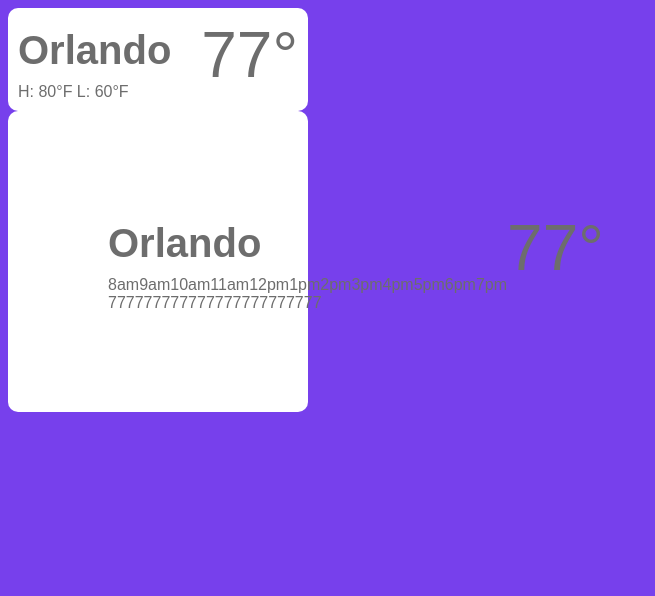
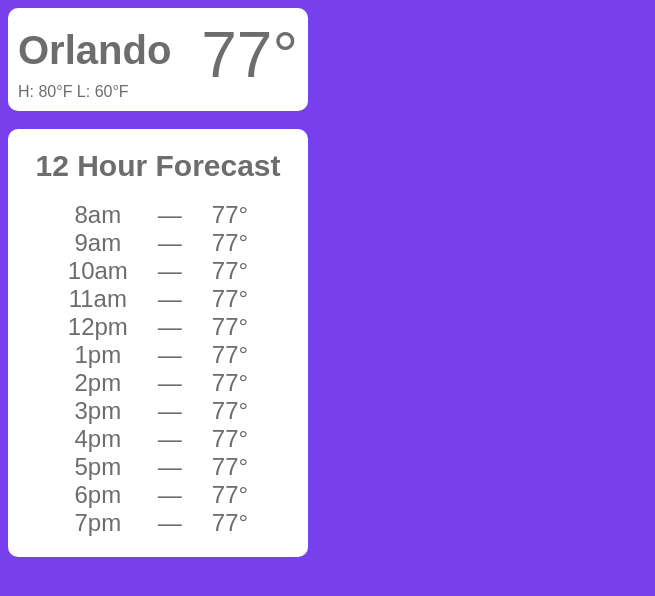
Before and after one commit to brooksmckinley/weather, a React (Create React App) app in the folder frontend/: page /test in a window 1280 px wide. Shown: the top 596 px of the page, without its empty margins (0-655 px from the left). Built offline with nearby package versions, Linux system fonts and the light colour scheme.

Commit message:
Finished forecast card component

```diff
--- a/frontend/src/App.js
+++ b/frontend/src/App.js
@@ -50,7 +50,8 @@ function App() {
 function Test() {
   return <div style={{maxWidth: "300px"}}>
     <CityCard cityName="Orlando" highTemp={80} lowTemp={60} currentTemp={77} />
-    <ForecastCard cityName="Orlando" currentTemp={77} hourTimes={['8am', '9am', '10am', '11am', '12pm', '1pm', '2pm','3pm','4pm','5pm','6pm','7pm']} hourTemps={['77', '77', '77', '77', '77', '77', '77', '77','77', '77','77', '77']}/>
+    <br></br>
+    <ForecastCard hourTimes={['8am', '9am', '10am', '11am', '12pm', '1pm', '2pm','3pm','4pm','5pm','6pm','7pm']} hourWeather={['—','—','—','—','—','—','—','—','—','—','—','—']} hourTemps={['77', '77', '77', '77', '77', '77', '77', '77','77', '77','77', '77']}/>
   </div>;
 }
 
--- a/frontend/src/components/ForecastCard.css
+++ b/frontend/src/components/ForecastCard.css
@@ -1,27 +1,35 @@
 .forecastCard {
     background-color: white;
     border-radius: 10px;
-    padding: 100px;
-    display: flex;
+    padding: 20px;
     justify-content: space-between;
     font-family: sans-serif;
     color: #6D6D6D;
 }
 
-.cityName {
-    font-size: 40px;
-    font-weight: bold;
-    padding-top: 10px;
-    padding-bottom: 10px;
+.forecastTitle {
+    font-size: 30px;
+    text-align: center;
+}
+
+.forecastContents {
+    margin:auto;
+    text-align: center;
 }
 
 .hourTimes {
-    font-size: 16px;
+    font-size: 24px;
+    display: inline-block;
+    text-align: center;
 }
 .hourTemps {
-    font-size: 16px;
+    font-size: 24px;
+    display: inline-block;
+    margin-left:30px;
 }
 
-.currentTemp {
-    font-size: 64px;
+.hourWeather {
+    font-size: 24px;
+    display: inline-block;
+    margin-left:30px;
 }
--- a/frontend/src/components/ForecastCard.js
+++ b/frontend/src/components/ForecastCard.js
@@ -1,21 +1,22 @@
 import './ForecastCard.css';
 
-function ForecastCard({cityName, currentTemp, hourTimes, hourTemps}) {
 
+function ForecastCard({hourTimes, hourWeather, hourTemps}) {
     return <div className="forecastCard">
-        <div>
-            <div className="cityName">
-                {cityName}
+        <div className="forecastTitle">
+                <b>12 Hour Forecast</b>
+        </div>
+        <br></br>
+        <div className="forecastContents">
+            <div className="hourTimes">
+                {hourTimes.map((hour) => <div>{hour}<br></br></div>)}
             </div>
-            <div className="hourTimes">
-                {hourTimes}
+            <div className="hourWeather">
+                {hourWeather.map((hour) => <div>{hour}<br></br></div>)}
             </div>
             <div className="hourTemps">
-                {hourTemps}
+                {hourTemps.map((hour) => <div>{hour}°<br></br></div>)}
             </div>
-        </div>
-        <div className="currentTemp">
-            {currentTemp}°
         </div>
     </div>;
 }
```
